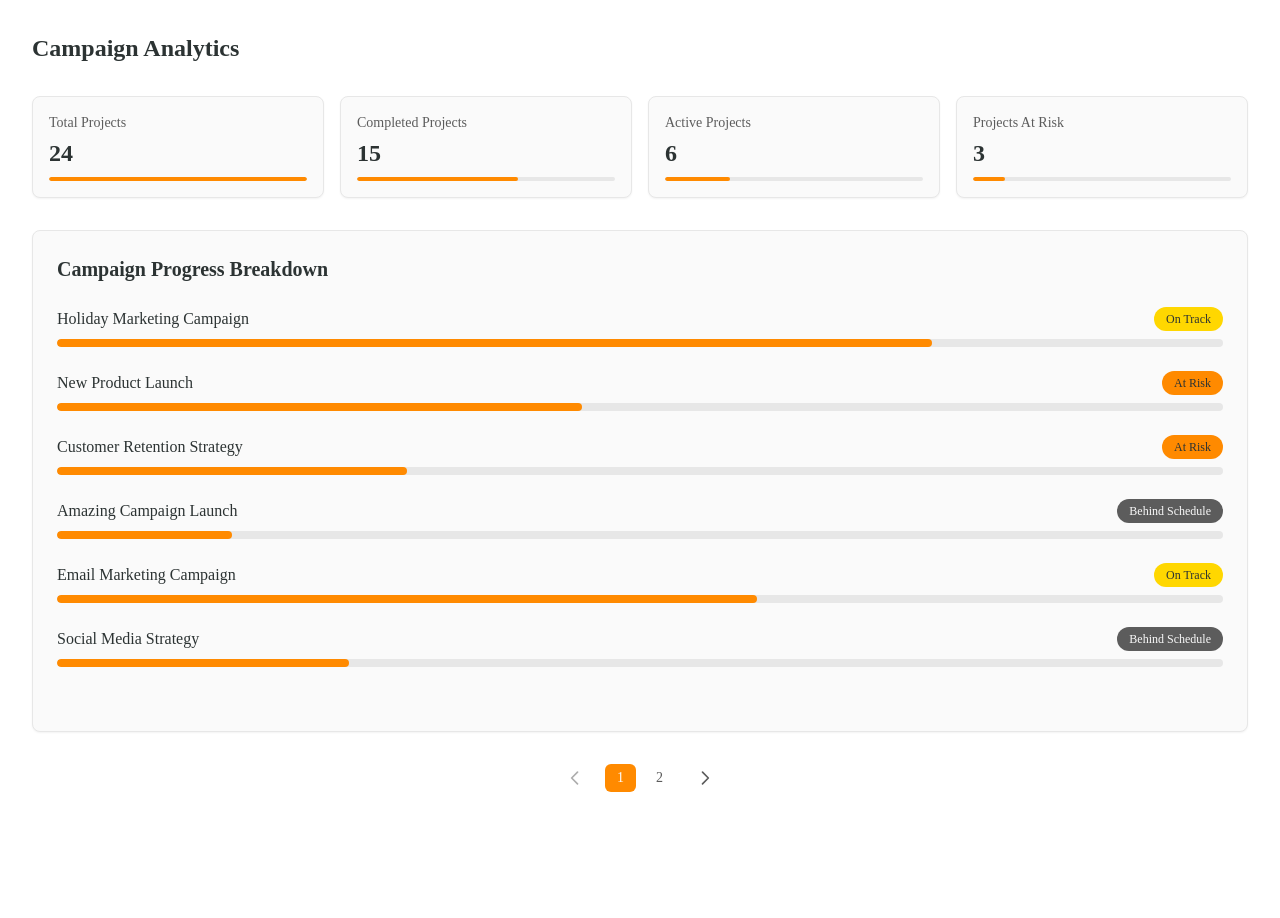
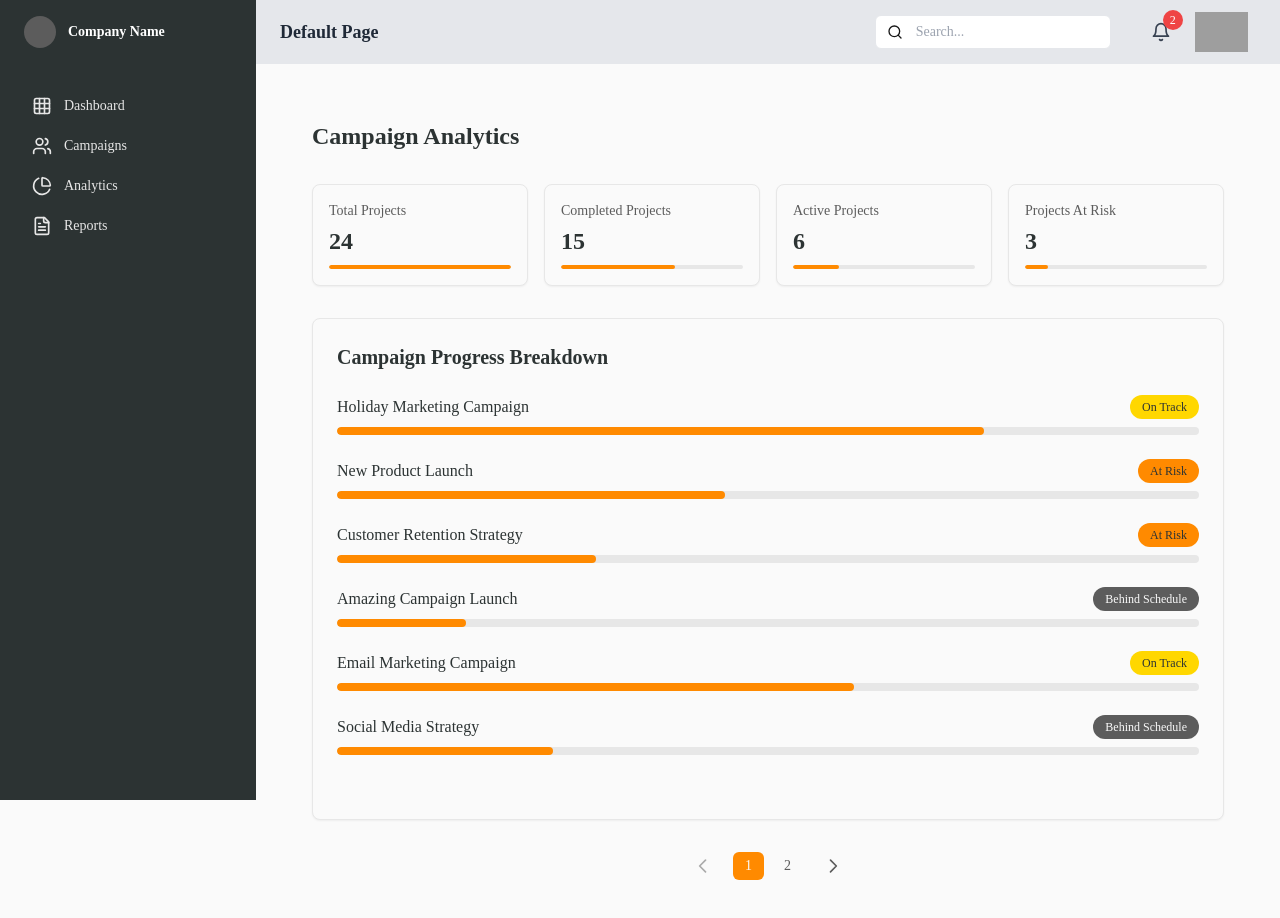
Before and after one commit to Alexandra-Shbaro/admin-dashboard, a Next.js app in the folder client/: page /analytics in a window 1280 px wide. Shown: the top 918 px of the page. Before the commit the page ends 824 px from the top, so only its background shows below. Built offline with nearby package versions, Linux system fonts and the light colour scheme; grey boxes are pictures that could not be loaded.

Commit message:
added layout to include sidebar and header

```diff
--- a/client/app/layout.js
+++ b/client/app/layout.js
@@ -1,16 +1,16 @@
 import "./globals.css";
-
-export const metadata = {
-  title: "Lumi",
-  description: "",
-};
+import React from 'react';
+import Header from "./components/Header";
+import { Sidebar } from "./components/Sidebar";
 
 export default function RootLayout({ children }) {
-  return (
-    <html lang="en">
-      <body>
-        {children}
-      </body>
-    </html>
-  );
+    return (
+      <div className="min-h-screen bg-[#FAFAFA]">
+        <Sidebar />
+        <div className="pl-64">
+          <Header />
+          <main className="p-6">{children}</main>
+        </div>
+      </div>
+    );
 }
```
